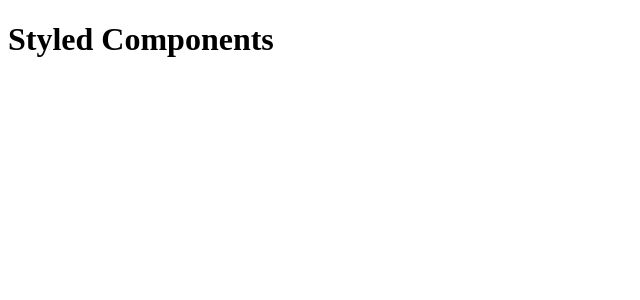
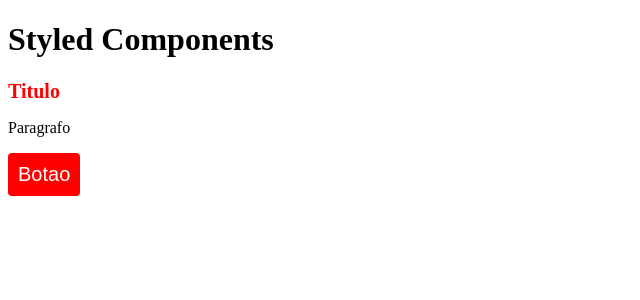
Before and after one commit to AdrianoVolter/React-CSS, a React (Vite) app: page / in a window 1280 px wide. Shown: the top 300 px of the page, without its empty margins (0-640 px from the left). Built offline with nearby package versions, Linux system fonts and the light colour scheme.

Commit message:
components  2.0

```diff
--- a/src/App.jsx
+++ b/src/App.jsx
@@ -1,4 +1,4 @@
-
+import { Titulo, Botao } from "./styles"
 
 function App() {
 
@@ -6,6 +6,9 @@
   return (
     <div >
       <h1>Styled Components</h1>
+      <Titulo>Titulo</Titulo>
+      <p>Paragrafo</p>
+      <Botao>Botao</Botao>
 
     </div>
   )
--- a/src/styles.js
+++ b/src/styles.js
@@ -10,17 +10,25 @@
     // 3 - crie um componente com a sintaxe abaixo
     // 4 - utilize o componente criado no arquivo que desejar
     // 5 - para estilizar o componente, utilize template literals (``) e dentro delas, utilize a sintaxe css
-    // 6 - para utilizar o componente em mais de um arquivo, exporte-o
+    // 6 - para utilizar o componente em mais de um arquivo, exporte-o em cada arquivo que desejar
 
 
 // Exemplo de componente criado com styled-components
 // Pra a estilização do componente, utilize template literals (``) e dentro delas, utilize a sintaxe css
-const Titulo = styled.h1`
+export const Titulo = styled.h1`
     color: #f00;
     font-size: 20px;
 
 `;
 
-const Botao = styled.button`
+export const Botao = styled.button`
     background: #f00;
+    color: #fff;
+    font-size: 20px;
+    padding: 10px;
+    border: 0;
+    border-radius: 4px;
+    cursor: pointer;
+    transition: background 0.2s;
+
 `;
```
